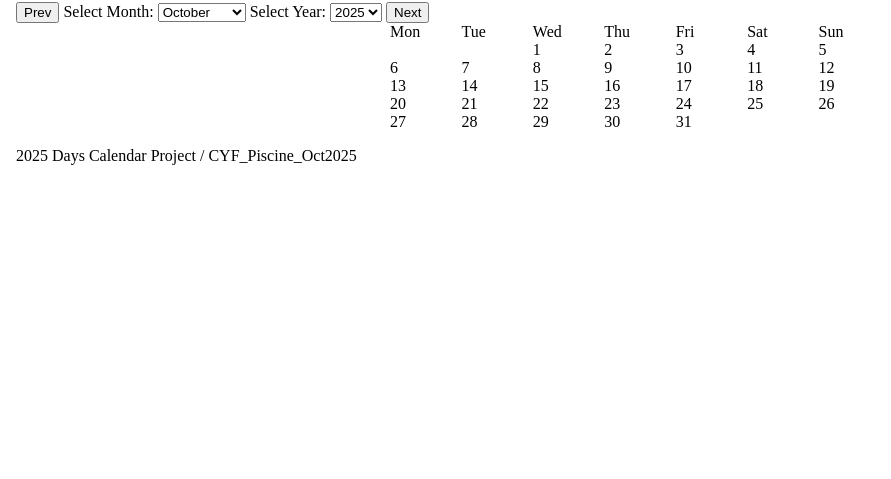
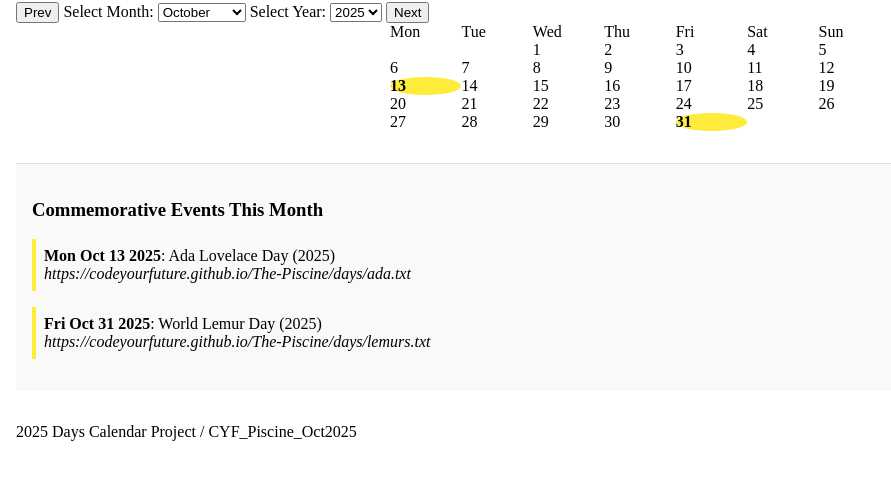
Before and after one commit to saqibjvd/project-days-calendar, a website with bundled scripts: page index.html in a window 1280 px wide. Shown: the part 141-620 px from the top of the page, without its empty margins (0-891 px from the left). Built offline with nearby package versions, Linux system fonts and the light colour scheme.

Commit message:
convert .ics to json and Add commemorative days to calendar and display event list.

```diff
--- /dev/null
+++ b/commemorative-days.json
@@ -0,0 +1,332 @@
+[
+  {
+    "summary": "Ada Lovelace Day (2020)",
+    "description": "https://codeyourfuture.github.io/The-Piscine/days/ada.txt",
+    "start": "2020-10-12T23:00:00.000Z",
+    "end": null
+  },
+  {
+    "summary": "International Binturong Day (2020)",
+    "description": "https://codeyourfuture.github.io/The-Piscine/days/binturongs.txt",
+    "start": "2020-05-08T23:00:00.000Z",
+    "end": null
+  },
+  {
+    "summary": "International Vulture Awareness Day (2020)",
+    "description": "https://codeyourfuture.github.io/The-Piscine/days/vultures.txt",
+    "start": "2020-09-04T23:00:00.000Z",
+    "end": null
+  },
+  {
+    "summary": "International Red Panda Day (2020)",
+    "description": "https://codeyourfuture.github.io/The-Piscine/days/red-pandas.txt",
+    "start": "2020-09-18T23:00:00.000Z",
+    "end": null
+  },
+  {
+    "summary": "World Lemur Day (2020)",
+    "description": "https://codeyourfuture.github.io/The-Piscine/days/lemurs.txt",
+    "start": "2020-10-30T00:00:00.000Z",
+    "end": null
+  },
+  {
+    "summary": "Ada Lovelace Day (2021)",
+    "description": "https://codeyourfuture.github.io/The-Piscine/days/ada.txt",
+    "start": "2021-10-11T23:00:00.000Z",
+    "end": null
+  },
+  {
+    "summary": "International Binturong Day (2021)",
+    "description": "https://codeyourfuture.github.io/The-Piscine/days/binturongs.txt",
+    "start": "2021-05-07T23:00:00.000Z",
+    "end": null
+  },
+  {
+    "summary": "International Vulture Awareness Day (2021)",
+    "description": "https://codeyourfuture.github.io/The-Piscine/days/vultures.txt",
+    "start": "2021-09-03T23:00:00.000Z",
+    "end": null
+  },
+  {
+    "summary": "International Red Panda Day (2021)",
+    "description": "https://codeyourfuture.github.io/The-Piscine/days/red-pandas.txt",
+    "start": "2021-09-17T23:00:00.000Z",
+    "end": null
+  },
+  {
+    "summary": "World Lemur Day (2021)",
+    "description": "https://codeyourfuture.github.io/The-Piscine/days/lemurs.txt",
+    "start": "2021-10-28T23:00:00.000Z",
+    "end": null
+  },
+  {
+    "summary": "Ada Lovelace Day (2022)",
+    "description": "https://codeyourfuture.github.io/The-Piscine/days/ada.txt",
+    "start": "2022-10-10T23:00:00.000Z",
+    "end": null
+  },
+  {
+    "summary": "International Binturong Day (2022)",
+    "description": "https://codeyourfuture.github.io/The-Piscine/days/binturongs.txt",
+    "start": "2022-05-13T23:00:00.000Z",
+    "end": null
+  },
+  {
+    "summary": "International Vulture Awareness Day (2022)",
+    "description": "https://codeyourfuture.github.io/The-Piscine/days/vultures.txt",
+    "start": "2022-09-02T23:00:00.000Z",
+    "end": null
+  },
+  {
+    "summary": "International Red Panda Day (2022)",
+    "description": "https://codeyourfuture.github.io/The-Piscine/days/red-pandas.txt",
+    "start": "2022-09-16T23:00:00.000Z",
+    "end": null
+  },
+  {
+    "summary": "World Lemur Day (2022)",
+    "description": "https://codeyourfuture.github.io/The-Piscine/days/lemurs.txt",
+    "start": "2022-10-27T23:00:00.000Z",
+    "end": null
+  },
+  {
+    "summary": "Ada Lovelace Day (2023)",
+    "description": "https://codeyourfuture.github.io/The-Piscine/days/ada.txt",
+    "start": "2023-10-09T23:00:00.000Z",
+    "end": null
+  },
+  {
+    "summary": "International Binturong Day (2023)",
+    "description": "https://codeyourfuture.github.io/The-Piscine/days/binturongs.txt",
+    "start": "2023-05-12T23:00:00.000Z",
+    "end": null
+  },
+  {
+    "summary": "International Vulture Awareness Day (2023)",
+    "description": "https://codeyourfuture.github.io/The-Piscine/days/vultures.txt",
+    "start": "2023-09-01T23:00:00.000Z",
+    "end": null
+  },
+  {
+    "summary": "International Red Panda Day (2023)",
+    "description": "https://codeyourfuture.github.io/The-Piscine/days/red-pandas.txt",
+    "start": "2023-09-15T23:00:00.000Z",
+    "end": null
+  },
+  {
+    "summary": "World Lemur Day (2023)",
+    "description": "https://codeyourfuture.github.io/The-Piscine/days/lemurs.txt",
+    "start": "2023-10-26T23:00:00.000Z",
+    "end": null
+  },
+  {
+    "summary": "Ada Lovelace Day (2024)",
+    "description": "https://codeyourfuture.github.io/The-Piscine/days/ada.txt",
+    "start": "2024-10-07T23:00:00.000Z",
+    "end": null
+  },
+  {
+    "summary": "International Binturong Day (2024)",
+    "description": "https://codeyourfuture.github.io/The-Piscine/days/binturongs.txt",
+    "start": "2024-05-10T23:00:00.000Z",
+    "end": null
+  },
+  {
+    "summary": "International Vulture Awareness Day (2024)",
+    "description": "https://codeyourfuture.github.io/The-Piscine/days/vultures.txt",
+    "start": "2024-09-06T23:00:00.000Z",
+    "end": null
+  },
+  {
+    "summary": "International Red Panda Day (2024)",
+    "description": "https://codeyourfuture.github.io/The-Piscine/days/red-pandas.txt",
+    "start": "2024-09-20T23:00:00.000Z",
+    "end": null
+  },
+  {
+    "summary": "World Lemur Day (2024)",
+    "description": "https://codeyourfuture.github.io/The-Piscine/days/lemurs.txt",
+    "start": "2024-10-24T23:00:00.000Z",
+    "end": null
+  },
+  {
+    "summary": "Ada Lovelace Day (2025)",
+    "description": "https://codeyourfuture.github.io/The-Piscine/days/ada.txt",
+    "start": "2025-10-13T23:00:00.000Z",
+    "end": null
+  },
+  {
+    "summary": "International Binturong Day (2025)",
+    "description": "https://codeyourfuture.github.io/The-Piscine/days/binturongs.txt",
+    "start": "2025-05-09T23:00:00.000Z",
+    "end": null
+  },
+  {
+    "summary": "International Vulture Awareness Day (2025)",
+    "description": "https://codeyourfuture.github.io/The-Piscine/days/vultures.txt",
+    "start": "2025-09-05T23:00:00.000Z",
+    "end": null
+  },
+  {
+    "summary": "International Red Panda Day (2025)",
+    "description": "https://codeyourfuture.github.io/The-Piscine/days/red-pandas.txt",
+    "start": "2025-09-19T23:00:00.000Z",
+    "end": null
+  },
+  {
+    "summary": "World Lemur Day (2025)",
+    "description": "https://codeyourfuture.github.io/The-Piscine/days/lemurs.txt",
+    "start": "2025-10-31T00:00:00.000Z",
+    "end": null
+  },
+  {
+    "summary": "Ada Lovelace Day (2026)",
+    "description": "https://codeyourfuture.github.io/The-Piscine/days/ada.txt",
+    "start": "2026-10-12T23:00:00.000Z",
+    "end": null
+  },
+  {
+    "summary": "International Binturong Day (2026)",
+    "description": "https://codeyourfuture.github.io/The-Piscine/days/binturongs.txt",
+    "start": "2026-05-08T23:00:00.000Z",
+    "end": null
+  },
+  {
+    "summary": "International Vulture Awareness Day (2026)",
+    "description": "https://codeyourfuture.github.io/The-Piscine/days/vultures.txt",
+    "start": "2026-09-04T23:00:00.000Z",
+    "end": null
+  },
+  {
+    "summary": "International Red Panda Day (2026)",
+    "description": "https://codeyourfuture.github.io/The-Piscine/days/red-pandas.txt",
+    "start": "2026-09-18T23:00:00.000Z",
+    "end": null
+  },
+  {
+    "summary": "World Lemur Day (2026)",
+    "description": "https://codeyourfuture.github.io/The-Piscine/days/lemurs.txt",
+    "start": "2026-10-30T00:00:00.000Z",
+    "end": null
+  },
+  {
+    "summary": "Ada Lovelace Day (2027)",
+    "description": "https://codeyourfuture.github.io/The-Piscine/days/ada.txt",
+    "start": "2027-10-11T23:00:00.000Z",
+    "end": null
+  },
+  {
+    "summary": "International Binturong Day (2027)",
+    "description": "https://codeyourfuture.github.io/The-Piscine/days/binturongs.txt",
+    "start": "2027-05-07T23:00:00.000Z",
+    "end": null
+  },
+  {
+    "summary": "International Vulture Awareness Day (2027)",
+    "description": "https://codeyourfuture.github.io/The-Piscine/days/vultures.txt",
+    "start": "2027-09-03T23:00:00.000Z",
+    "end": null
+  },
+  {
+    "summary": "International Red Panda Day (2027)",
+    "description": "https://codeyourfuture.github.io/The-Piscine/days/red-pandas.txt",
+    "start": "2027-09-17T23:00:00.000Z",
+    "end": null
+  },
+  {
+    "summary": "World Lemur Day (2027)",
+    "description": "https://codeyourfuture.github.io/The-Piscine/days/lemurs.txt",
+    "start": "2027-10-28T23:00:00.000Z",
+    "end": null
+  },
+  {
+    "summary": "Ada Lovelace Day (2028)",
+    "description": "https://codeyourfuture.github.io/The-Piscine/days/ada.txt",
+    "start": "2028-10-09T23:00:00.000Z",
+    "end": null
+  },
+  {
+    "summary": "International Binturong Day (2028)",
+    "description": "https://codeyourfuture.github.io/The-Piscine/days/binturongs.txt",
+    "start": "2028-05-12T23:00:00.000Z",
+    "end": null
+  },
+  {
+    "summary": "International Vulture Awareness Day (2028)",
+    "description": "https://codeyourfuture.github.io/The-Piscine/days/vultures.txt",
+    "start": "2028-09-01T23:00:00.000Z",
+    "end": null
+  },
+  {
+    "summary": "International Red Panda Day (2028)",
+    "description": "https://codeyourfuture.github.io/The-Piscine/days/red-pandas.txt",
+    "start": "2028-09-15T23:00:00.000Z",
+    "end": null
+  },
+  {
+    "summary": "World Lemur Day (2028)",
+    "description": "https://codeyourfuture.github.io/The-Piscine/days/lemurs.txt",
+    "start": "2028-10-26T23:00:00.000Z",
+    "end": null
+  },
+  {
+    "summary": "Ada Lovelace Day (2029)",
+    "description": "https://codeyourfuture.github.io/The-Piscine/days/ada.txt",
+    "start": "2029-10-08T23:00:00.000Z",
+    "end": null
+  },
+  {
+    "summary": "International Binturong Day (2029)",
+    "description": "https://codeyourfuture.github.io/The-Piscine/days/binturongs.txt",
+    "start": "2029-05-11T23:00:00.000Z",
+    "end": null
+  },
+  {
+    "summary": "International Vulture Awareness Day (2029)",
+    "description": "https://codeyourfuture.github.io/The-Piscine/days/vultures.txt",
+    "start": "2029-08-31T23:00:00.000Z",
+    "end": null
+  },
+  {
+    "summary": "International Red Panda Day (2029)",
+    "description": "https://codeyourfuture.github.io/The-Piscine/days/red-pandas.txt",
+    "start": "2029-09-14T23:00:00.000Z",
+    "end": null
+  },
+  {
+    "summary": "World Lemur Day (2029)",
+    "description": "https://codeyourfuture.github.io/The-Piscine/days/lemurs.txt",
+    "start": "2029-10-25T23:00:00.000Z",
+    "end": null
+  },
+  {
+    "summary": "Ada Lovelace Day (2030)",
+    "description": "https://codeyourfuture.github.io/The-Piscine/days/ada.txt",
+    "start": "2030-10-07T23:00:00.000Z",
+    "end": null
+  },
+  {
+    "summary": "International Binturong Day (2030)",
+    "description": "https://codeyourfuture.github.io/The-Piscine/days/binturongs.txt",
+    "start": "2030-05-10T23:00:00.000Z",
+    "end": null
+  },
+  {
+    "summary": "International Vulture Awareness Day (2030)",
+    "description": "https://codeyourfuture.github.io/The-Piscine/days/vultures.txt",
+    "start": "2030-09-06T23:00:00.000Z",
+    "end": null
+  },
+  {
+    "summary": "International Red Panda Day (2030)",
+    "description": "https://codeyourfuture.github.io/The-Piscine/days/red-pandas.txt",
+    "start": "2030-09-20T23:00:00.000Z",
+    "end": null
+  },
+  {
+    "summary": "World Lemur Day (2030)",
+    "description": "https://codeyourfuture.github.io/The-Piscine/days/lemurs.txt",
+    "start": "2030-10-24T23:00:00.000Z",
+    "end": null
+  }
+]
--- a/index.html
+++ b/index.html
@@ -24,6 +24,7 @@
 
             <button id="next-button" class="button" aria-label="Show next month">Next</button>
         </section>
+
         <main role="main" aria-labelledby="general-title">
             <section class="calendar" id="calendar" role="grid" aria-label="Monthly calendar">
               <div role="rowgroup"> <!--accessibility enhance -->
@@ -43,6 +44,11 @@
 
             </div>
             </section>
+
+            <section id="event-list">
+                <h3>Commemorative Events This Month</h3>
+                <ul id="event-items"></ul>
+              </section>
         </main>
 
         <footer>
--- a/package.json
+++ b/package.json
@@ -1,5 +1,6 @@
 {
   "dependencies": {
+    "ical": "^0.8.0",
     "ics": "^3.8.1"
   }
 }
--- a/style.css
+++ b/style.css
@@ -16,3 +16,28 @@ body {
   display: grid;
   grid-template-columns: repeat(7, 1fr);
 }
+
+.commemorative-day {
+  background-color: #ffeb3b;
+  border-radius: 50%;
+  font-weight: bold;
+  cursor: help;
+}
+
+#event-list {
+  margin: 2rem 0;
+  padding: 1rem;
+  background: #f9f9f9;
+  border-top: 1px solid #ddd;
+}
+
+#event-items {
+  list-style: none;
+  padding-left: 0;
+}
+
+#event-items li {
+  margin-bottom: 1rem;
+  padding: 0.5rem;
+  border-left: 4px solid #ffeb3b;
+}
--- a/web.mjs
+++ b/web.mjs
@@ -1,68 +1,142 @@
-// This is a placeholder file which shows how you can access functions and data defined in other files.
-// It can be loaded into index.html.
-// Note that when running locally, in order to open a web page which uses modules, you must serve the directory over HTTP e.g. with https://www.npmjs.com/package/http-server
-// You can't open the index.html file using a file:// URL.
 
-import { getGreeting } from "./common.mjs";
-import daysData from "./days.json" with { type: "json" };
+
+// import { getGreeting } from "./common.mjs";
+//  import daysData from "./days.json" with { type: "json" };
+
+import commemorativeDays from "./commemorative-days.json" with { type: "json" };
 
 let activeMonth;
 let activeYear;
 
-const months = [ "January", "February", "March", "April", "May", "June",
-  "July", "August", "September", "October", "November", "December"];
+const months = [
+  "January",
+  "February",
+  "March",
+  "April",
+  "May",
+  "June",
+  "July",
+  "August",
+  "September",
+  "October",
+  "November",
+  "December",
+];
 
 const daysContainer = document.getElementById("days-container");
 const selectMonth = document.getElementById("select-month");
 const selectYear = document.getElementById("select-year");
 const nextButton = document.getElementById("next-button");
 const prevButton = document.getElementById("prev-button");
-const titleCalendar = document.getElementById("calendar-title")
+const titleCalendar = document.getElementById("calendar-title");
 
-window.onload = function() {
+window.onload = function () {
   // event listeners, select and buttons
-    selectMonth.addEventListener ("change", function(){
-        activeMonth = parseInt(selectMonth.value,10);
-        renderCalendar(activeYear,activeMonth);
+  selectMonth.addEventListener("change", function () {
+    activeMonth = parseInt(selectMonth.value, 10);
+    renderCalendar(activeYear, activeMonth);
   });
-    selectYear.addEventListener ("change", function(){
-        activeYear = parseInt(selectYear.value,10);
-        renderCalendar(activeYear,activeMonth);
+
+  selectYear.addEventListener("change", function () {
+    activeYear = parseInt(selectYear.value, 10);
+    renderCalendar(activeYear, activeMonth);
   });
-    nextButton.addEventListener("click",nextMonthBtn);
-    prevButton.addEventListener("click",prevMonthBtn);
+
+  nextButton.addEventListener("click", nextMonthBtn);
+  prevButton.addEventListener("click", prevMonthBtn);
   // fill selectors
-    fillMonthSelector()
-    fillYearSelector()
+  fillMonthSelector();
+  fillYearSelector();
+
   // rendering
   const today = new Date();
   activeMonth = today.getMonth();
   activeYear = today.getFullYear();
-    renderCalendar(activeYear,activeMonth);
-}
-function renderCalendar(year,month){
+
+  renderCalendar(activeYear, activeMonth);
+};
+
+console.log("Loaded commemorativeDays:", commemorativeDays);
+
+
+function renderCalendar(year, month) {
   // Title
-    const textMonth = months[month]
-    titleCalendar.textContent = `${textMonth} - ${year}`
+  const textMonth = months[month];
+  titleCalendar.textContent = `${textMonth} - ${year}`;
   // Adding days
   daysContainer.innerHTML = "";
   // fill empties days
-    const firstDay = new Date(year,month,1).getDay();
-    for (let j = 1; j < firstDay ; j ++){
+  const firstDay = new Date(year, month, 1).getDay();
+
+//   const firstDay = (new Date(year, month, 1).getDay() + 6) % 7;
+
+  for (let j = 1; j < firstDay; j++) {
     const emptyDay = document.createElement("div");
     emptyDay.textContent = "  ";
     daysContainer.appendChild(emptyDay);
   }
 
-    const daysOfMonth = new Date(year,month + 1, 0).getDate();
+  const daysOfMonth = new Date(year, month + 1, 0).getDate();
   // fill the day container
-    for (let i = 1; i <= daysOfMonth ; i ++){
+  for (let i = 1; i <= daysOfMonth; i++) {
     const day = document.createElement("div");
     day.textContent = i;
-        day.value = i
+    day.value = i;
+
+    // Create YYYY-MM-DD string for comparison *
+    const dateStr = `${year}-${String(month + 1).padStart(2, "0")}-${String(
+      i
+    ).padStart(2, "0")}`;
+
+    // Check if this day matches any commemorative event
+    const event = commemorativeDays.find((e) => {
+      if (!e.start) return false;
+      return e.start.startsWith(dateStr);
+    });
+
+    if (event) {
+      day.classList.add("commemorative-day");
+      day.title = `${event.summary}\n${event.description || ""}`; //*
+    }
     daysContainer.appendChild(day);
+    renderEventList(year, month);
+
   }
 }
+
+function renderEventList(year, month) {
+    const eventList = document.getElementById("event-items");
+    eventList.innerHTML = ""; // Clear previous
+
+    // Filter events that are in this month/year
+    const filteredEvents = commemorativeDays.filter(e => {
+      if (!e.start) return false;
+      const eventDate = new Date(e.start);
+      return eventDate.getFullYear() === year && eventDate.getMonth() === month;
+    });
+
+    if (filteredEvents.length === 0) {
+      const li = document.createElement("li");
+      li.textContent = "No commemorative events this month.";
+      eventList.appendChild(li);
+      return;
+    }
+
+    // Display each event
+    filteredEvents.forEach(event => {
+      const li = document.createElement("li");
+      const date = new Date(event.start);
+      const formattedDate = date.toDateString(); // e.g., "Tue Oct 14 2025"
+
+      li.innerHTML = `<strong>${formattedDate}</strong>: ${event.summary}`;
+      if (event.description) {
+        li.innerHTML += `<br><em>${event.description}</em>`;
+      }
+
+      eventList.appendChild(li);
+    });
+  }
+
 function fillMonthSelector() {
   selectMonth.innerHTML = "";
 
@@ -75,10 +149,11 @@ function fillMonthSelector() {
   const currentMonth = new Date().getMonth();
   selectMonth.value = currentMonth;
 }
-function fillYearSelector(){
+
+function fillYearSelector() {
   selectYear.innerHTML = "";
 
-    for ( let i = 1900 ; i <= 2050 ; i++){
+  for (let i = 1900; i <= 2050; i++) {
     const option = document.createElement("option");
     option.textContent = i;
     option.value = i;
@@ -88,28 +163,28 @@ function fillYearSelector(){
   selectYear.value = currentYear;
 }
 
-function nextMonthBtn (){
-    if (activeMonth === 11 && activeYear === 2050){
+function nextMonthBtn() {
+  if (activeMonth === 11 && activeYear === 2050) {
     alert("Limit reached!");
     return;
   }
-    if (activeMonth === 11){
+  if (activeMonth === 11) {
     activeMonth = 0;
     activeYear++;
     selectYear.value = activeYear;
-    }else{
+  } else {
     activeMonth++;
   }
   selectMonth.value = activeMonth; // add after december
-    renderCalendar(activeYear,activeMonth);
+  renderCalendar(activeYear, activeMonth);
 }
 
-function prevMonthBtn (){
-    if (activeMonth === 0 && activeYear === 1900){
+function prevMonthBtn() {
+  if (activeMonth === 0 && activeYear === 1900) {
     alert("Limit reached!");
     return;
   }
-    if (activeMonth===0){
+  if (activeMonth === 0) {
     activeMonth = 11;
     activeYear--;
     selectYear.value = activeYear;
@@ -117,5 +192,5 @@ function prevMonthBtn (){
     activeMonth--;
   }
   selectMonth.value = activeMonth; // add after december
-    renderCalendar(activeYear,activeMonth);
+  renderCalendar(activeYear, activeMonth);
 }
```
Also changed, not shown: convert-ics-to-json.js (added, +26 -0 lines), 1 other file. Lines whose indentation alone changed are shown as unchanged.
